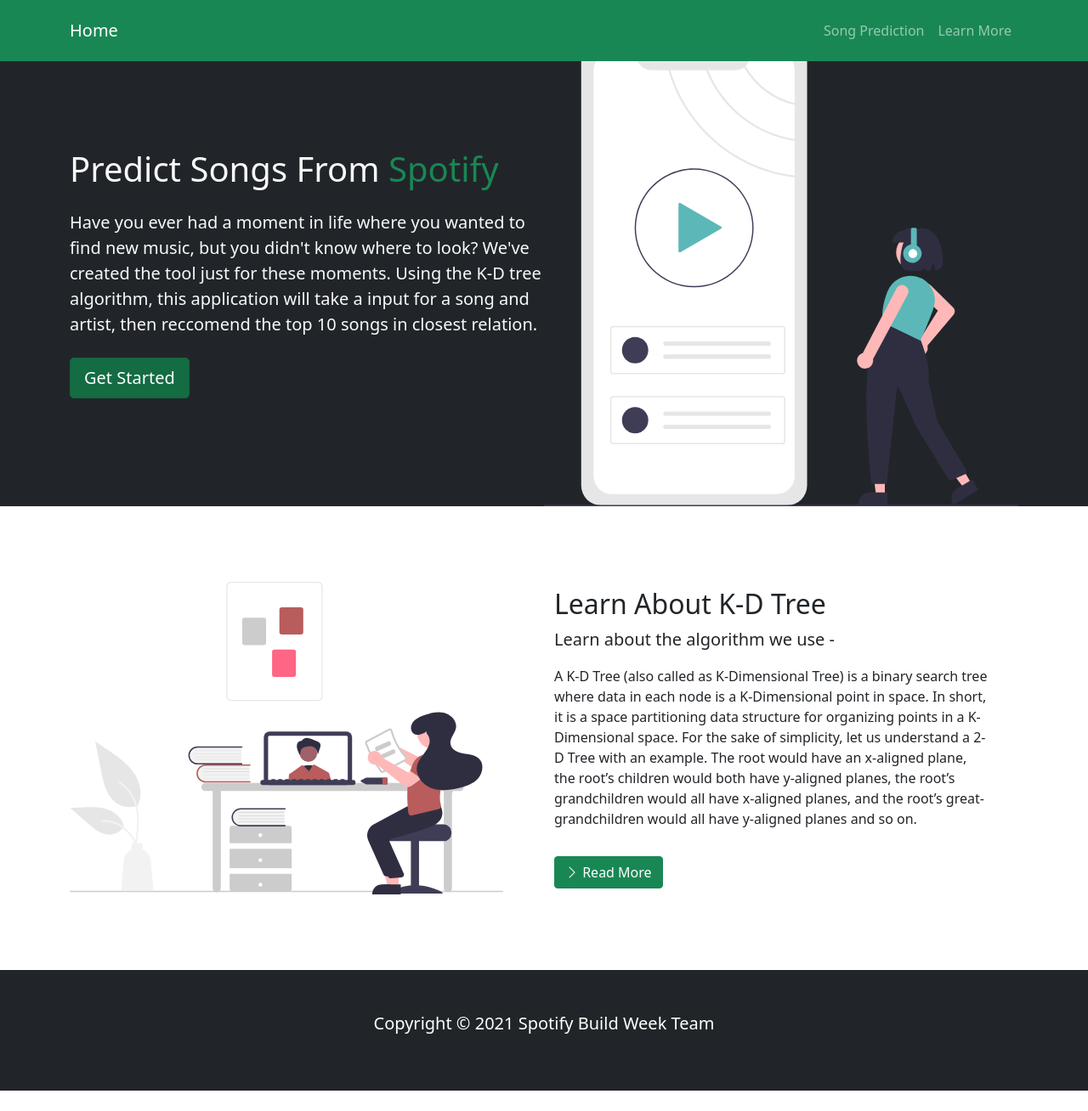
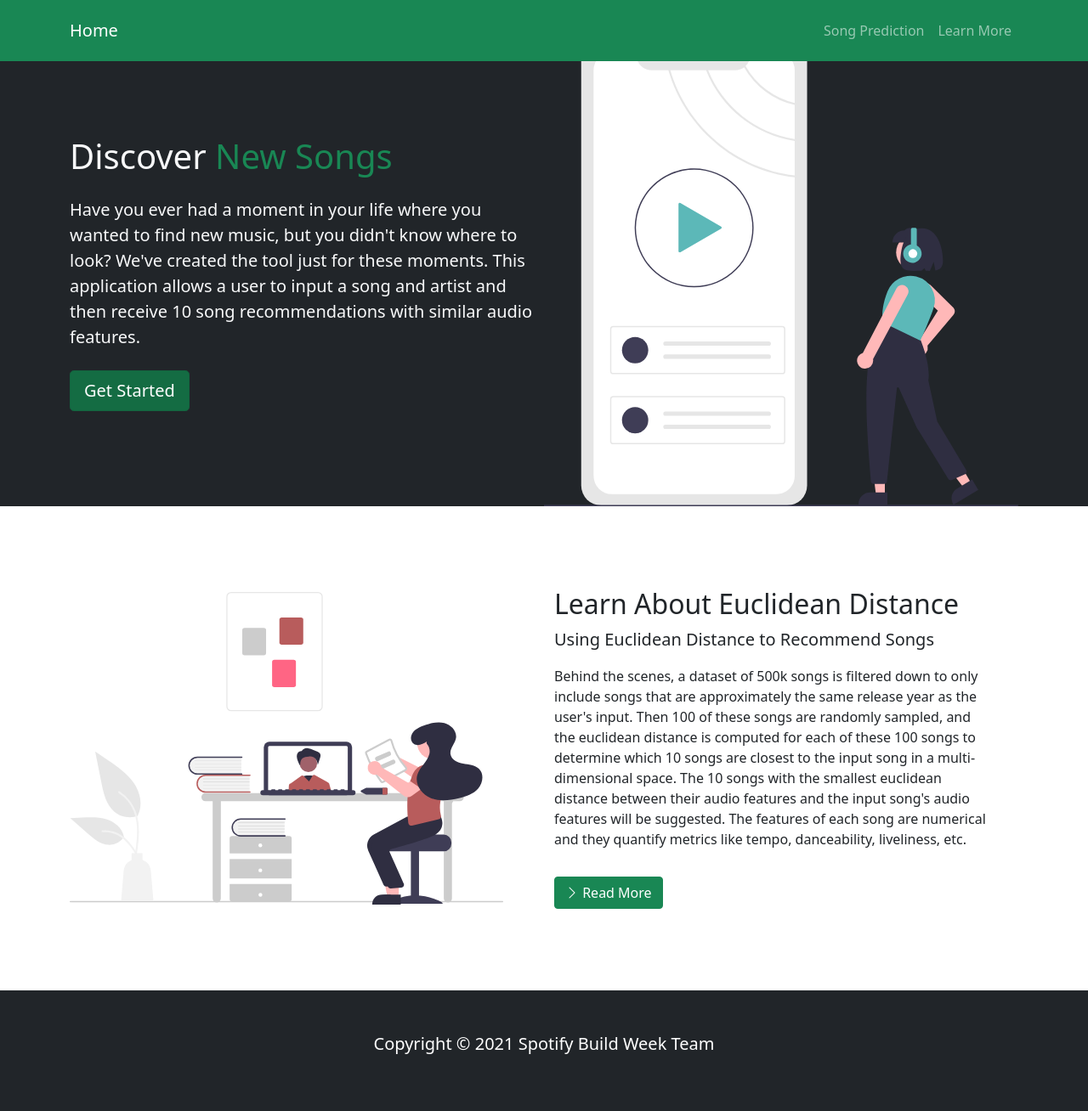
Before and after one commit to dankositzke/spotify-song-recommender, a Flask app: page / in a window 1280 px wide. Shown: the whole page at 85% size. Before the commit the page ends 1284 px from the top, so only its background shows below. Run offline with Flask 2, Linux system fonts and the light colour scheme; some libraries are stand-ins or nearby versions.

Commit message:
Modified text on the homepage and predictor.html page

```diff
--- a/app_folder/model.py
+++ b/app_folder/model.py
@@ -90,6 +90,10 @@
     artist_list = list(top_ten["artists"])
     album_list = list(top_ten["album"])
 
+    # Remove brackets from artist_list elements
+    for i, artist in enumerate(artist_list):
+        artist_list[i] = artist.replace("[", "").replace("]", "").replace("'", "")
+
     recommendations = list(zip(song_list, artist_list, album_list))
 
     return recommendations
--- a/app_folder/templates/home.html
+++ b/app_folder/templates/home.html
@@ -35,11 +35,11 @@
             <div class="container">
                 <div class="d-sm-flex align-items-center justify-content-between">
                     <div>
-                        <h1>Predict Songs From <span class="text-success">
-                            Spotify
+                        <h1>Discover<span class="text-success">
+                            New Songs
                         </span></h1>
                         <p class="lead my-4">
-                            Have you ever had a moment in life where you wanted to find new music, but you didn't know where to look? We've created the tool just for these moments. Using the K-D tree algorithm, this application will take a input for a song and artist, then reccomend the top 10 songs in closest relation.
+                            Have you ever had a moment in your life where you wanted to find new music, but you didn't know where to look? We've created the tool just for these moments. This application allows a user to input a song and artist and then receive 10 song recommendations with similar audio features.
                         </p>
                         <a href="/predictor" class="btn btn-success btn-lg active" role="button">Get Started</a>
                     </div>
@@ -56,14 +56,14 @@
                         <img src="static/learn.svg" class="img-fluid" alt="">
                     </div>
                     <div class="col-md p-5">
-                        <h2>Learn About K-D Tree</h2>
+                        <h2>Learn About Euclidean Distance</h2>
                         <p class="lead">
-                            Learn about the algorithm we use -
+                            Using Euclidean Distance to Recommend Songs
                         </p>
                         <p>
-                            A K-D Tree (also called as K-Dimensional Tree) is a binary search tree where data in each node is a K-Dimensional point in space. In short, it is a space partitioning data structure for organizing points in a K-Dimensional space. For the sake of simplicity, let us understand a 2-D Tree with an example. The root would have an x-aligned plane, the root’s children would both have y-aligned planes, the root’s grandchildren would all have x-aligned planes, and the root’s great-grandchildren would all have y-aligned planes and so on.
+                            Behind the scenes, a dataset of 500k songs is filtered down to only include songs that are approximately the same release year as the user's input. Then 100 of these songs are randomly sampled, and the euclidean distance is computed for each of these 100 songs to determine which 10 songs are closest to the input song in a multi-dimensional space. The 10 songs with the smallest euclidean distance between their audio features and the input song's audio features will be suggested. The features of each song are numerical and they quantify metrics like tempo, danceability, liveliness, etc.
                         </p>
-                        <a href="https://www.cs.cornell.edu/courses/cs4780/2018fa/lectures/lecturenote16.html" class="btn btn-success mt-3">
+                        <a href="https://hlab.stanford.edu/brian/euclidean_distance_in.html" class="btn btn-success mt-3">
                         <i class="bi bi-chevron-right"></i> Read More
                         </a>
                     </div>
```
Also changed, not shown: app_folder/templates/predictor.html (+8 -2 lines).
